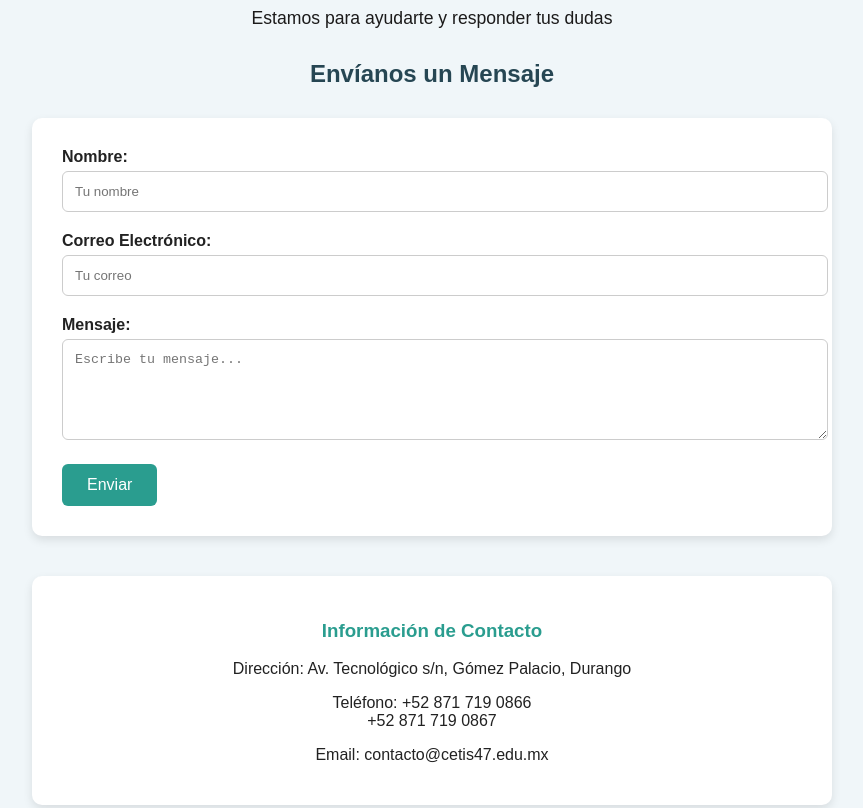
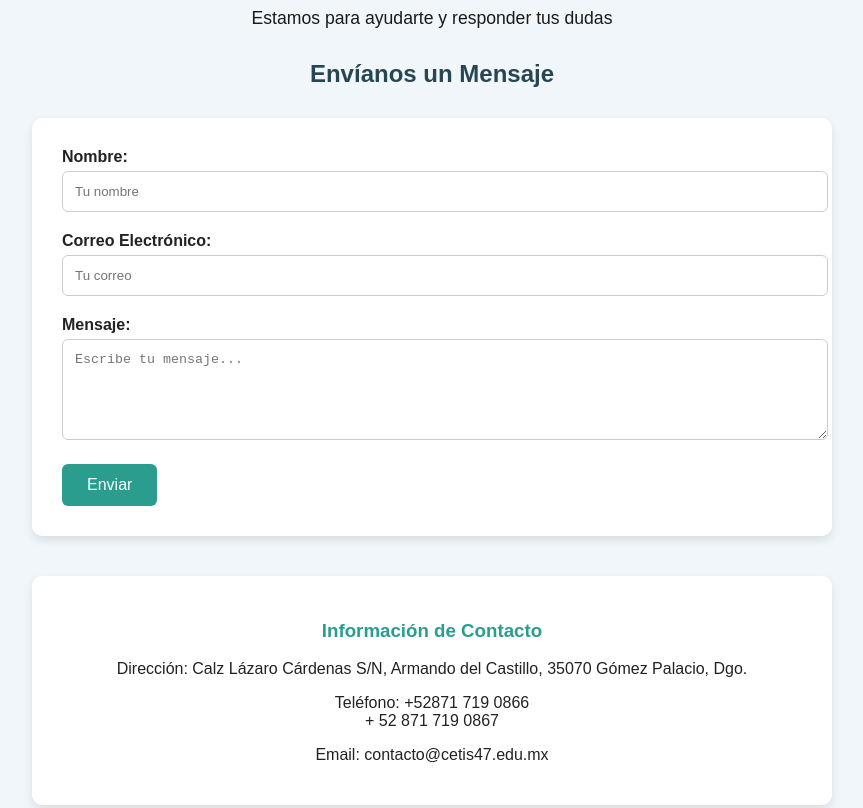
Before and after one commit to servinperezjesus-ai/prac4, a plain HTML site: page index.html in a window 1280 px wide. Shown: the top 808 px of the page, without its empty margins (208-1071 px from the left). Drawn offline with Linux system fonts and the light colour scheme.

Commit message:
Update index.html

```diff
--- a/index.html
+++ b/index.html
@@ -36,10 +36,11 @@
 
         <section class="info-contacto">
             <h3>Información de Contacto</h3>
-            <p>Dirección: Av. Tecnológico s/n, Gómez Palacio, Durango</p>
-            <p>Teléfono: +52 871 719 0866<br>
+            <p>Dirección: Calz Lázaro Cárdenas S/N, Armando del Castillo, 35070 Gómez Palacio, Dgo.</p>
+            <p>Teléfono: +52871 719 0866
 
-+52 871 719 0867</p>
+<br>+ 52 871 719 0867
+</p>
             <p>Email: contacto@cetis47.edu.mx</p>
         </section>
     </main>
@@ -49,4 +50,5 @@
     </footer>
 
 </body>
+
 </html>
```
